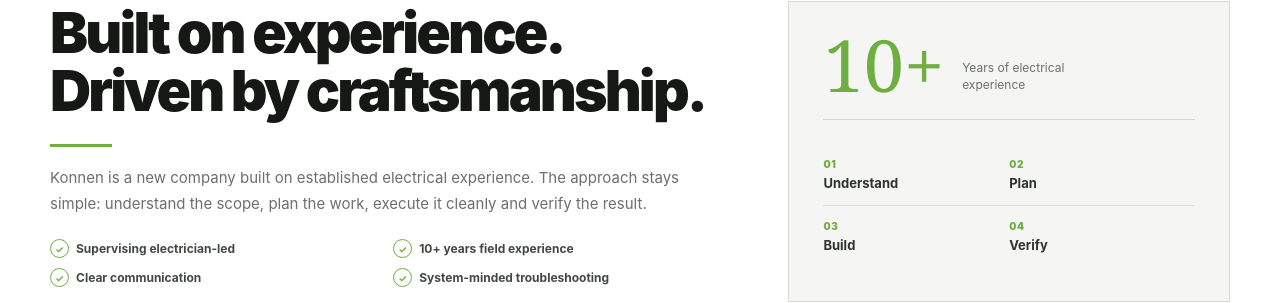
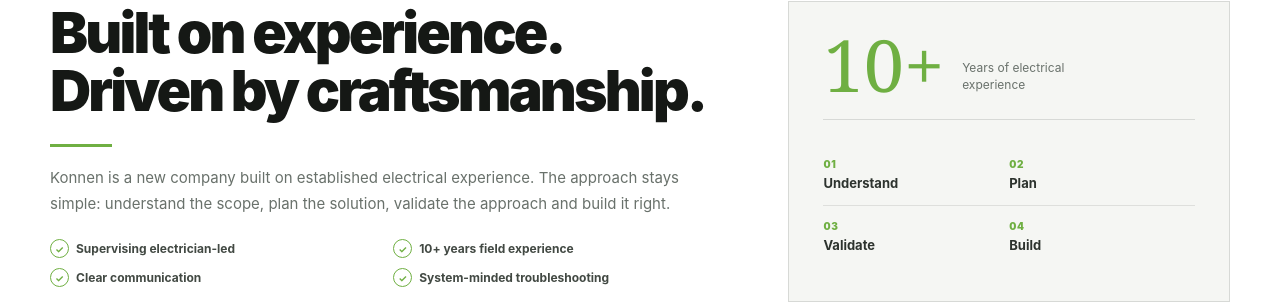
Before and after one commit to 9y9wcrbgqg-ctrl/Konnen-Electrical-website, a website: page index.html in a window 1280 px wide. Shown: the part 1496-1799 px from the top of the page. Drawn offline with Linux system fonts and the light colour scheme.

Commit message:
Refine Konnen process: validate before build

```diff
--- a/index.html
+++ b/index.html
@@ -114,7 +114,7 @@
           <p class="reference-kicker">Quality work. Powered by knowledge.</p>
           <h2>Built on experience.<br>Driven by craftsmanship.</h2>
           <div class="reference-rule" aria-hidden="true"></div>
-          <p>Konnen is a new company built on established electrical experience. The approach stays simple: understand the scope, plan the work, execute it cleanly and verify the result.</p>
+          <p>Konnen is a new company built on established electrical experience. The approach stays simple: understand the scope, plan the solution, validate the approach and build it right.</p>
           <div class="reference-checks">
             <span>Supervising electrician-led</span>
             <span>10+ years field experience</span>
@@ -128,8 +128,8 @@
           <div class="quality-steps">
             <span>01 <b>Understand</b></span>
             <span>02 <b>Plan</b></span>
-            <span>03 <b>Build</b></span>
-            <span>04 <b>Verify</b></span>
+            <span>03 <b>Validate</b></span>
+            <span>04 <b>Build</b></span>
           </div>
         </div>
       </div>
```
